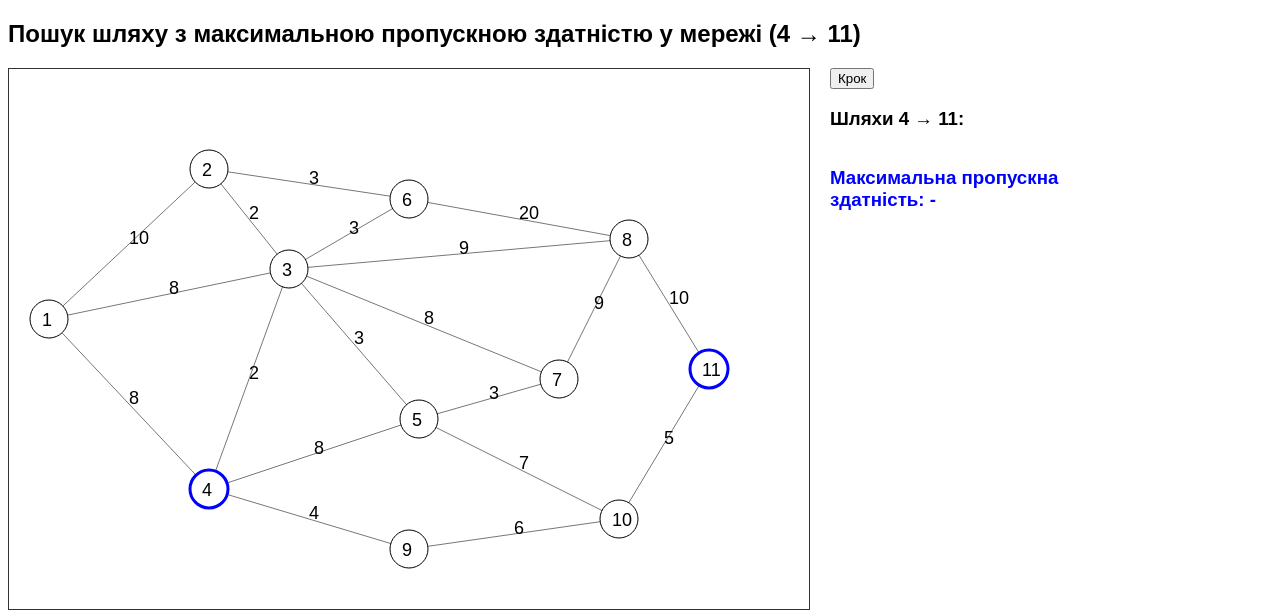
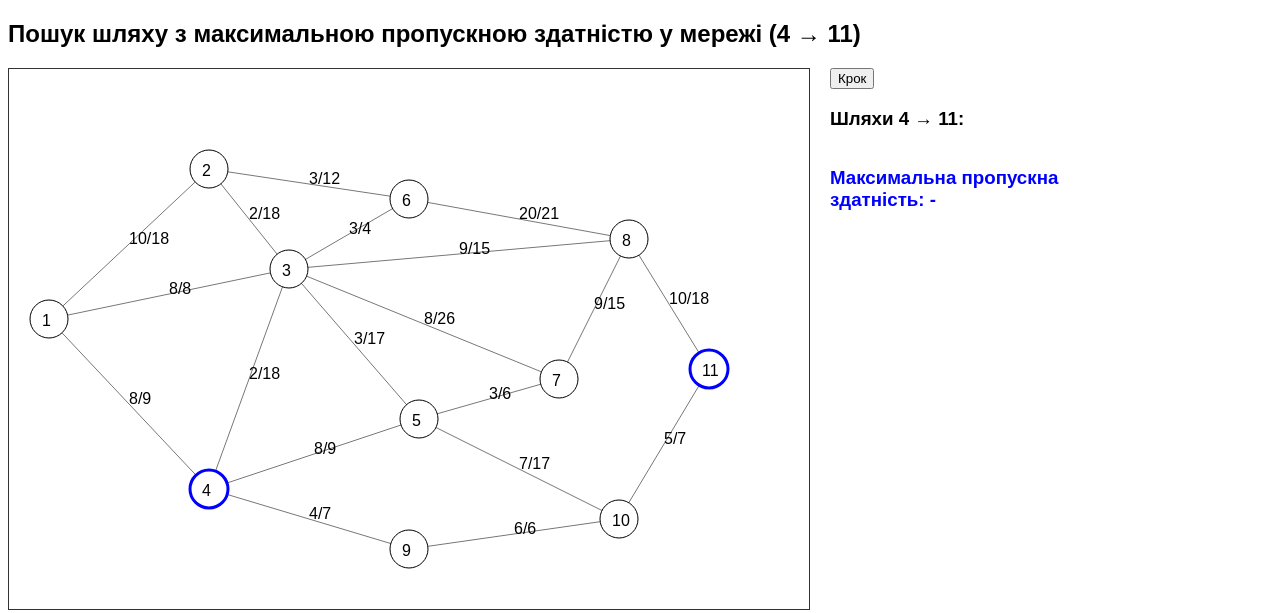
Before and after one commit to leeremihell/al-laba14, a plain HTML site: page index.html in a window 1280 px wide. Drawn offline with Linux system fonts and the light colour scheme.

Commit message:
Refactor XML handling and graph rendering

```diff
--- a/index.html
+++ b/index.html
@@ -29,11 +29,12 @@
 </div>
 
 <script>
-// XML (граф)
+// XML з flow та capacity
 const xmlText = `
 <graph_data>
 <graph id="1">
 <title>Graph</title>
+
 <points>
     <point id="1" x="40" y="250" />
     <point id="2" x="200" y="100" />
@@ -47,40 +48,41 @@ const xmlText = `
     <point id="10" x="610" y="450" />
     <point id="11" x="700" y="300" />
 </points>
+
 <lines>
-	<line id="1" from="3" to="4" capacity="2" />
-	<line id="2" from="4" to="5" capacity="8" />
-	<line id="3" from="3" to="8" capacity="9" />
-	<line id="4" from="4" to="9" capacity="4" />
-	<line id="5" from="3" to="7" capacity="8" />
-	<line id="6" from="3" to="5" capacity="3" />
-	<line id="7" from="10" to="11" capacity="5" />
-	<line id="8" from="9" to="10" capacity="6" />
-	<line id="9" from="5" to="7" capacity="3" />
-	<line id="10" from="2" to="3" capacity="2" />
-	<line id="11" from="2" to="6" capacity="3" />
-	<line id="12" from="5" to="10" capacity="7" />
-	<line id="13" from="8" to="11" capacity="10" />
-	<line id="14" from="6" to="8" capacity="20" />
-	<line id="15" from="1" to="2" capacity="10" />
-	<line id="16" from="1" to="3" capacity="8" />
-	<line id="17" from="1" to="4" capacity="8" />
-	<line id="18" from="7" to="8" capacity="9" />
-	<line id="18" from="3" to="6" capacity="3" />
+    <line id="1" from="3" to="4" capacity="18" flow="2" />
+    <line id="2" from="4" to="5" capacity="9" flow="8" />
+    <line id="3" from="3" to="8" capacity="15" flow="9" />
+    <line id="4" from="4" to="9" capacity="7" flow="4" />
+    <line id="5" from="3" to="7" capacity="26" flow="8" />
+    <line id="6" from="3" to="5" capacity="17" flow="3" />
+    <line id="7" from="10" to="11" capacity="7" flow="5" />
+    <line id="8" from="9" to="10" capacity="6" flow="6" />
+    <line id="9" from="5" to="7" capacity="6" flow="3" />
+    <line id="10" from="2" to="3" capacity="18" flow="2" />
+    <line id="11" from="2" to="6" capacity="12" flow="3" />
+    <line id="12" from="5" to="10" capacity="17" flow="7" />
+    <line id="13" from="8" to="11" capacity="18" flow="10" />
+    <line id="14" from="6" to="8" capacity="21" flow="20" />
+    <line id="15" from="1" to="2" capacity="18" flow="10" />
+    <line id="16" from="1" to="3" capacity="8" flow="8" />
+    <line id="17" from="1" to="4" capacity="9" flow="8" />
+    <line id="18" from="7" to="8" capacity="15" flow="9" />
+    <line id="19" from="3" to="6" capacity="4" flow="3" />
 </lines>
+
 </graph>
 </graph_data>
 `;
 
 // ------------------------------
-//   Координаты вершин
+//   Координати
 // ------------------------------
 const nodes = {};
 {
   const xml = new DOMParser().parseFromString(xmlText, "application/xml");
   xml.querySelectorAll("point").forEach(p => {
-    const id = +p.getAttribute("id");
-    nodes[id] = {
+    nodes[+p.getAttribute("id")] = {
       x: +p.getAttribute("x"),
       y: +p.getAttribute("y")
     };
@@ -88,11 +90,15 @@ const nodes = {};
 }
 
 // ------------------------------
-//   Ребра и матрица capacity (БЕЗ остаточной сети)
+//   Ребра: зберігаємо capacity та flow
 // ------------------------------
 let edges = [];
 let capacity = {};
-for (let i = 1; i <= 11; i++) capacity[i] = {};
+let flow = {};
+for (let i = 1; i <= 11; i++) {
+  capacity[i] = {};
+  flow[i] = {};
+}
 
 {
   const xml = new DOMParser().parseFromString(xmlText, "application/xml");
@@ -100,29 +106,32 @@ for (let i = 1; i <= 11; i++) capacity[i] = {};
     let u = +l.getAttribute("from");
     let v = +l.getAttribute("to");
     let c = +l.getAttribute("capacity");
+    let f = +l.getAttribute("flow");
 
-    edges.push([u, v, c]);
-    // граф НЕНАПРАВЛЕННЫЙ → делаем ребро двусторонним
+    edges.push([u, v, c, f]);
+
     capacity[u][v] = c;
     capacity[v][u] = c;
+
+    flow[u][v] = f;
+    flow[v][u] = f;  // бо граф ненапрямлений
   });
 }
 
 // ------------------------------
-//   Переменные алгоритма
+//   Wide Path по остаткам (capacity - flow)
 // ------------------------------
+
 const SOURCE = 4;
 const SINK = 11;
 
-let currentPathEdges = [];   // путь, который сейчас подсвечиваем
-let bestWidth = -Infinity;   // максимальная "пропускная способность" (максимум из минимумов)
-let bestPath = null;         // путь с максимальной пропускной способностью
-let allPaths = [];           // все простые пути из 4 в 11
-let pathIndex = 0;           // какой путь сейчас показываем
+let currentPathEdges = [];
+let bestWidth = -Infinity;
+let bestPath = null;
+let allPaths = [];
+let pathIndex = 0;
 
-// ------------------------------
-//   DFS — поиск всех путей 4 → 11
-// ------------------------------
+// DFS для всех путей
 function dfs(u, path, visited) {
   if (u === SINK) {
     allPaths.push(path.slice());
@@ -131,6 +140,10 @@ function dfs(u, path, visited) {
 
   for (let v in capacity[u]) {
     v = +v;
+
+    // Не идём по насыщенным рёбрам
+    if (residual(u, v) <= 0) continue;
+
     if (!visited.has(v)) {
       visited.add(v);
       path.push(v);
@@ -141,55 +154,47 @@ function dfs(u, path, visited) {
   }
 }
 
-// считаем все пути один раз при старте
+// запускаем DFS
 (function buildAllPaths() {
-  let visited = new Set();
-  visited.add(SOURCE);
-  dfs(SOURCE, [SOURCE], visited);
+  let vis = new Set();
+  vis.add(SOURCE);
+  dfs(SOURCE, [SOURCE], vis);
 })();
 
-// ------------------------------
-//   минимальная capacity по пути
-//   (то, что ты называешь "пропускной способностью пути")
-// ------------------------------
-function minCapacityOnPath(path) {
-  let minCap = Infinity;
-  for (let i = 0; i < path.length - 1; i++) {
-    let u = path[i];
-    let v = path[i + 1];
-    let c = capacity[u][v];
-    if (c == null) return Infinity; // на всякий случай
-    minCap = Math.min(minCap, c);
-  }
-  return minCap;
+// остаток
+function residual(u, v) {
+  return capacity[u][v] - flow[u][v];
 }
 
-// ------------------------------
-//   Один шаг: показать следующий путь
-// ------------------------------
+// минимальный остаток по пути
+function minResidualOnPath(path) {
+  let mn = Infinity;
+  for (let i = 0; i < path.length - 1; i++) {
+    mn = Math.min(mn, residual(path[i], path[i+1]));
+  }
+  return mn;
+}
+
+// шаг
 function stepShowPaths() {
   if (pathIndex >= allPaths.length) {
-    // пути закончились — больше нечего показывать
     document.getElementById("stepBtn").disabled = true;
     return;
   }
 
   const path = allPaths[pathIndex++];
-  const width = minCapacityOnPath(path); // "максимальна пропускна здатність" этого пути = минимум по рёбрам
+  const width = minResidualOnPath(path);
 
-  // подсветка текущего пути
   currentPathEdges = [];
   for (let i = 0; i < path.length - 1; i++) {
     currentPathEdges.push([path[i], path[i+1]]);
   }
 
-  // лог
   const list = document.getElementById("edgeList");
   const li = document.createElement("li");
-  li.textContent = path.join("-") + " = " + width;
+  li.textContent = `${path.join("-")} = ${width}`;
   list.appendChild(li);
 
-  // обновляем лучший путь (тот, у которого минимум по рёбрам максимальный)
   if (width > bestWidth) {
     bestWidth = width;
     bestPath = path.slice();
@@ -197,14 +202,14 @@ function stepShowPaths() {
 
   if (bestPath) {
     document.getElementById("finalFlow").textContent =
-      "Максимальна пропускна здатність: " + bestPath.join("-") + " = " + bestWidth;
+      `Максимальна пропускна здатність: ${bestPath.join("-")} = ${bestWidth}`;
   }
 
   draw();
 }
 
 // ------------------------------
-//   Отрисовка графа
+//   Рисование
 // ------------------------------
 const canvas = document.getElementById("graph");
 const ctx = canvas.getContext("2d");
@@ -212,45 +217,44 @@ const ctx = canvas.getContext("2d");
 function draw() {
   ctx.clearRect(0,0,canvas.width,canvas.height);
 
-  // рёбра
   ctx.strokeStyle = "#777";
   ctx.lineWidth = 1;
-  ctx.font = "18px Arial";
+  ctx.font = "16px Arial";
 
-  edges.forEach(([u,v,w]) => {
+  // рёбра с отображением flow/cap
+  edges.forEach(([u, v, c, f]) => {
     const a = nodes[u], b = nodes[v];
+
     ctx.beginPath();
     ctx.moveTo(a.x, a.y);
     ctx.lineTo(b.x, b.y);
     ctx.stroke();
+
     ctx.fillStyle = "black";
-    ctx.fillText(w, (a.x+b.x)/2, (a.y+b.y)/2);
+    ctx.fillText(`${f}/${c}`, (a.x + b.x) / 2, (a.y + b.y) / 2);
   });
 
-  // подсвеченный путь (синий)
-  if (currentPathEdges.length > 0) {
+  // подсветка пути
   ctx.strokeStyle = "blue";
   ctx.lineWidth = 4;
-    currentPathEdges.forEach(([u,v]) => {
+  currentPathEdges.forEach(([u, v]) => {
     const a = nodes[u], b = nodes[v];
     ctx.beginPath();
     ctx.moveTo(a.x, a.y);
     ctx.lineTo(b.x, b.y);
     ctx.stroke();
   });
-  }
 
-  // вершины — 4 и 11 выделяем синим
+  // вершины
   for (let i = 1; i <= 11; i++) {
-    const {x,y} = nodes[i];
+    const {x, y} = nodes[i];
 
     ctx.beginPath();
     ctx.arc(x, y, 19, 0, Math.PI*2);
-
     ctx.fillStyle = "white";
     ctx.fill();
 
-    if (i === 4 || i === 11) {
+    if (i === SOURCE || i === SINK) {
       ctx.strokeStyle = "blue";
       ctx.lineWidth = 3;
     } else {
@@ -260,7 +264,7 @@ function draw() {
 
     ctx.stroke();
     ctx.fillStyle = "black";
-    ctx.fillText(i, x-7, y+7);
+    ctx.fillText(i, x - 7, y + 7);
   }
 }
 
```
Lines whose indentation alone changed are shown as unchanged.
